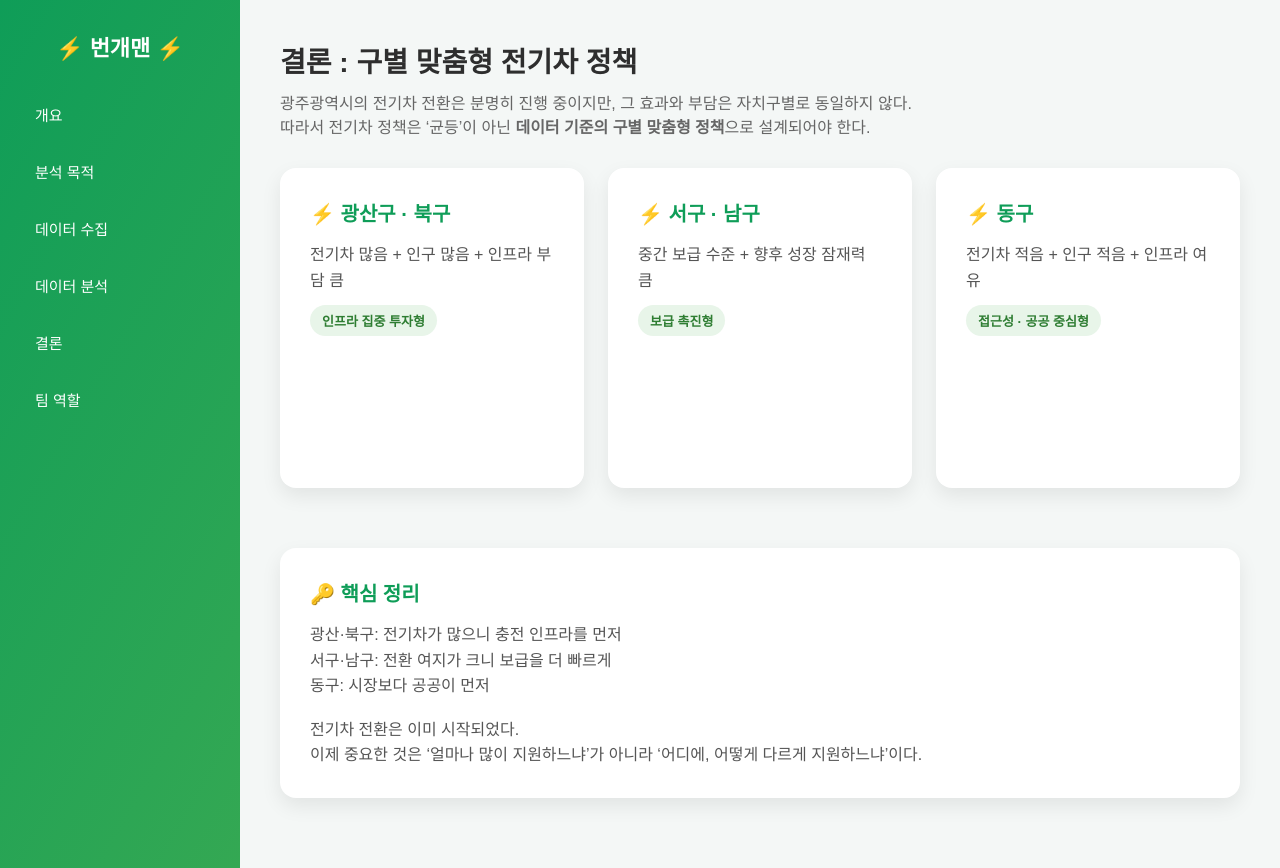
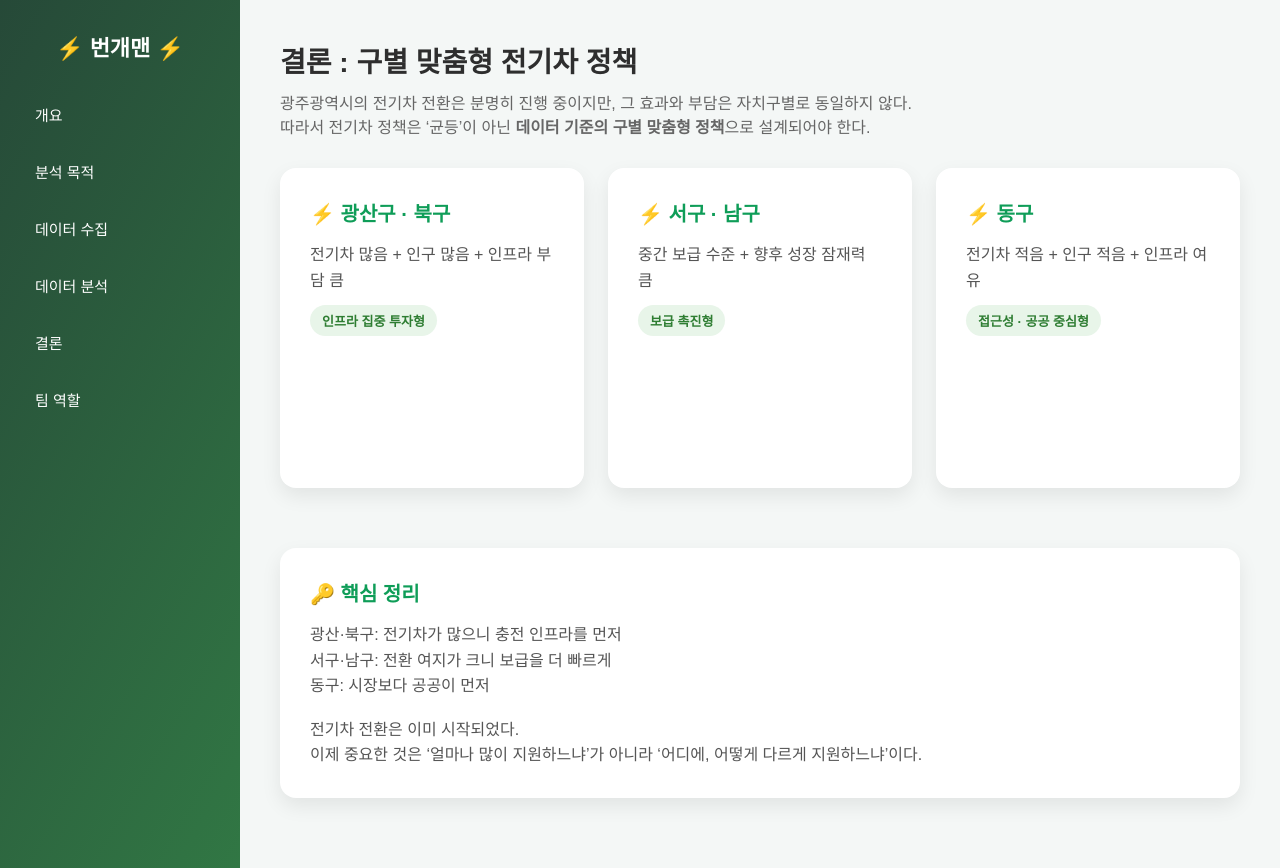
Before and after one commit to 2025-DongA-DataAI-3/car_project, a Flask app: page /conclusion in a window 1280 px wide. Run offline with Flask 3, Linux system fonts and the light colour scheme.

Commit message:
내용 수정

```diff
--- a/static/style.css
+++ b/static/style.css
@@ -17,7 +17,7 @@ body {
 
 .sidebar {
     width: 240px;
-    background: linear-gradient(120deg, #0f9d58, #34a853);
+    background: linear-gradient(120deg, #264938, #317744);
     color: white;
     padding: 30px 20px;
 }
@@ -297,7 +297,7 @@ h1 {
     padding: 6px 12px;
     border-radius: 20px;
     background: #e8f5e9;
-    color: linear-gradient(120deg, #0f9d58, #34a853);
+    color: #2e7d32;
     font-weight: 600;
     font-size: 13px;
 }
```
